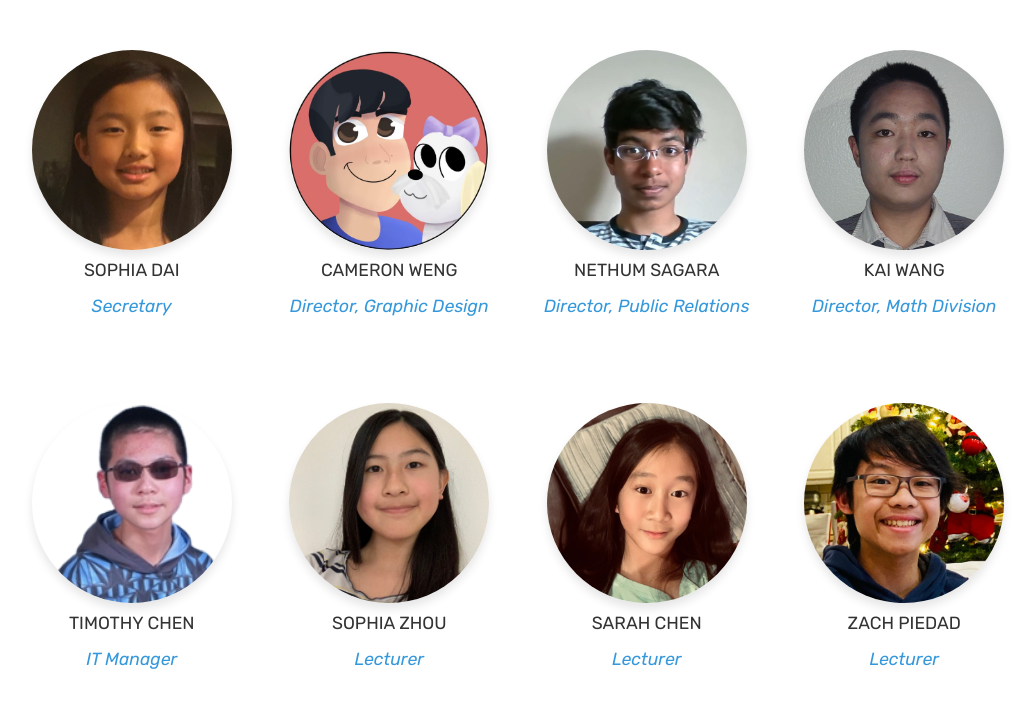
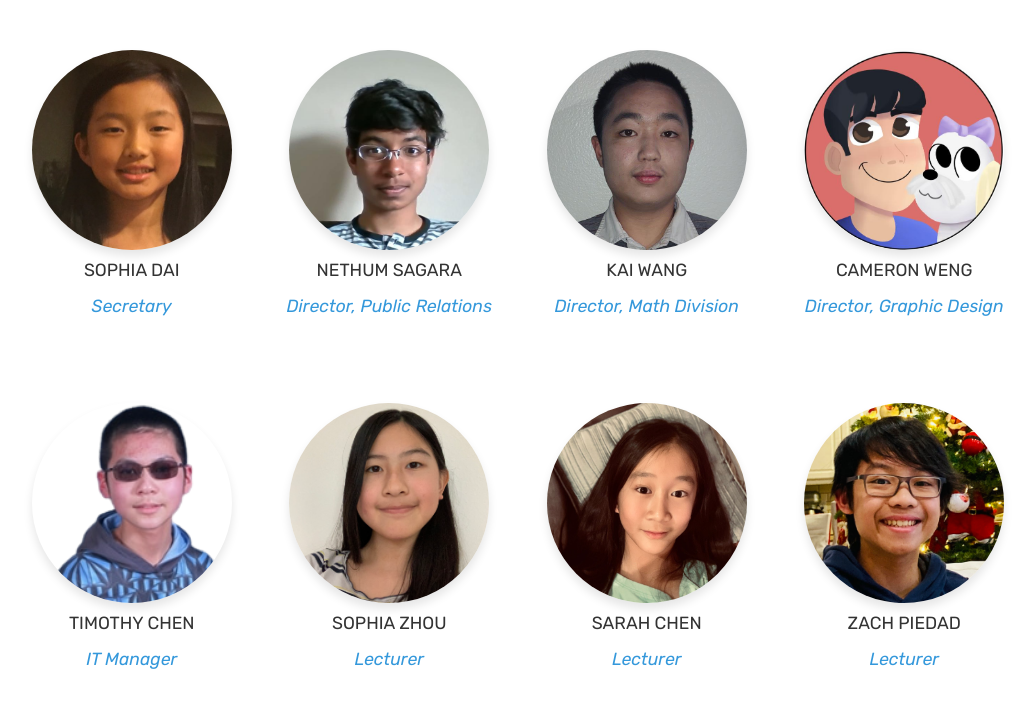
Before and after one commit to irvinecodingclub/irvinecodingclub.github.io, a Jekyll site: the page built from about.md, in a window 1280 px wide and 900 px high, scrolled down 587 px, cut to the strip 0-752 px from the top of the window. Shown: the top 708 px of the strip, without its empty margins (122-1157 px from the left). Built offline with Jekyll 4.4.1, drawn with Linux system fonts in a browser that asks for light colours.

Commit message:
Update about.md

```diff
--- a/about.md
+++ b/about.md
@@ -47,12 +47,6 @@ comments: false
             </div>
 
             <div class="pe">
-              <img src="{{ site.baseurl }}/assets/images/cameron.jpeg" alt="rafeh">
-              <div class="p-name">Cameron Weng</div>
-              <div class="p-des">Director, Graphic Design</div>
-            </div>
-
-            <div class="pe">
               <img src="{{ site.baseurl }}/assets/images/nethumsagara.png" alt="rafeh">
               <div class="p-name">Nethum Sagara</div>
               <div class="p-des">Director, Public Relations</div>
@@ -62,6 +56,12 @@ comments: false
               <img src="{{ site.baseurl }}/assets/images/kai.jpeg" alt="rafeh">
               <div class="p-name">Kai Wang</div>
               <div class="p-des">Director, Math Division</div>
+            </div>
+
+            <div class="pe">
+              <img src="{{ site.baseurl }}/assets/images/cameron.jpeg" alt="rafeh">
+              <div class="p-name">Cameron Weng</div>
+              <div class="p-des">Director, Graphic Design</div>
             </div>
 
             <div class="pe">
```
